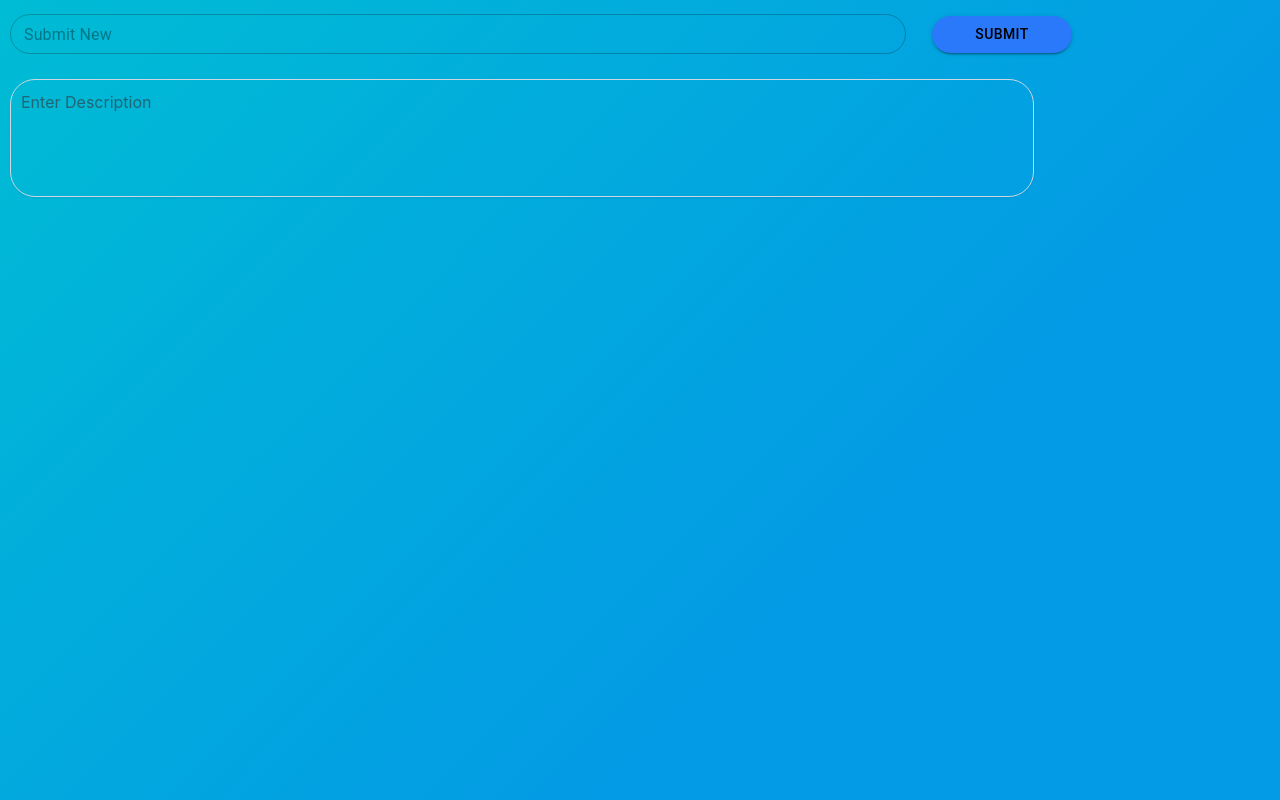
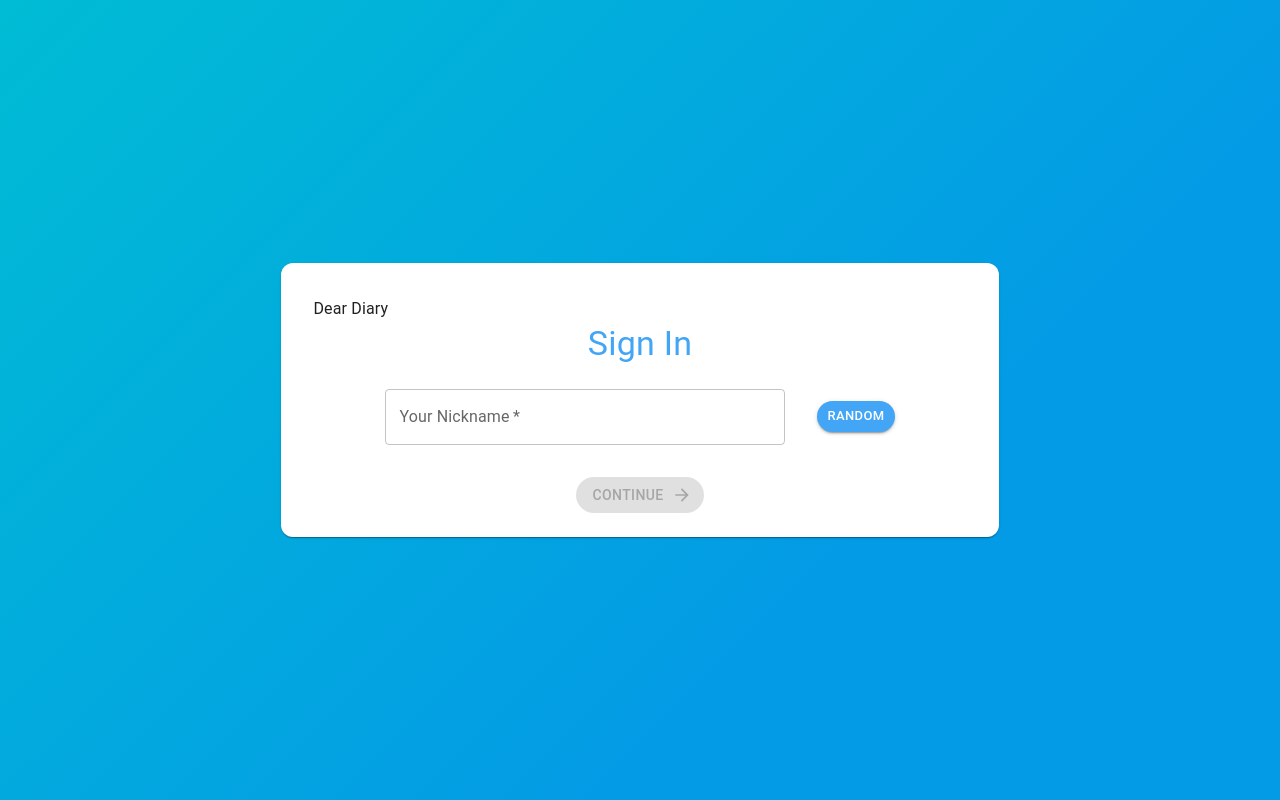
Before and after one commit to fcodelabs/training-web, a React (Create React App) app in the folder dear-diary/: page / in a window 1280 px wide. Built offline with nearby package versions, Linux system fonts and the light colour scheme.

Commit message:
Routes Added

```diff
--- a/dear-diary/src/App.tsx
+++ b/dear-diary/src/App.tsx
@@ -1,15 +1,20 @@
 import './App.css';
 import { DiaryHome } from './components/DiaryHome';
 import { DiarySignIn } from './components/DiarySignIn';
-import {Routes,Route} from 'react-router-dom';
-
+import { BrowserRouter as Router, Routes, Route } from 'react-router-dom';
 
 
 function App() {
   return (
     <div className="App">
-      {/* <MuiCard />/ */}
-      <DiaryHome />
+      {/* {<DiarySignIn />} */}
+      <Router>
+        <Routes>
+          <Route path="/" element={<DiarySignIn />} />
+          <Route path="/home" element={<DiaryHome />} />
+        </Routes>
+      </Router>
+
     </div>
   );
 }
--- a/dear-diary/src/components/DiaryHome.tsx
+++ b/dear-diary/src/components/DiaryHome.tsx
@@ -1,4 +1,4 @@
-import { Box, Button, Grid, TextField, TextareaAutosize } from '@mui/material'
+import { Box, Button, Grid, TextField } from '@mui/material'
 import Textarea from '@mui/joy/Textarea';
 
 export const DiaryHome = () => {
--- a/dear-diary/src/components/DiarySignIn.tsx
+++ b/dear-diary/src/components/DiarySignIn.tsx
@@ -11,11 +11,14 @@ import {
 import ArrowForwardIcon from "@mui/icons-material/ArrowForward";
 import { useState } from "react";
 import { generateRandomNickname } from "../utils/signin";
+import { useNavigate } from "react-router-dom";
 
 
 export const DiarySignIn = () => {
     const [nickname, setNickname] = useState('');
     const [nicknameError, setNicknameError] = useState(false);
+    const navigate = useNavigate();
+    const isContinueDisabled = nickname.trim() === '';
 
     const handleContinue = () => {
         if (nickname.trim() === '') {
@@ -23,6 +26,7 @@ export const DiarySignIn = () => {
         } else {
             setNicknameError(false);
             // Navigate to home
+            navigate('/home');
         }
     }
 
@@ -78,7 +82,8 @@ export const DiarySignIn = () => {
                                     variant='contained'
                                     sx={{ borderRadius: 25, backgroundColor: "primary.light" }}
                                     endIcon={<ArrowForwardIcon />}
-                                    onClick={handleContinue}>Continue</Button>
+                                    onClick={handleContinue}
+                                    disabled={isContinueDisabled}>Continue</Button>
                             </Stack>
                         </CardActions>
                     </Card>
```
